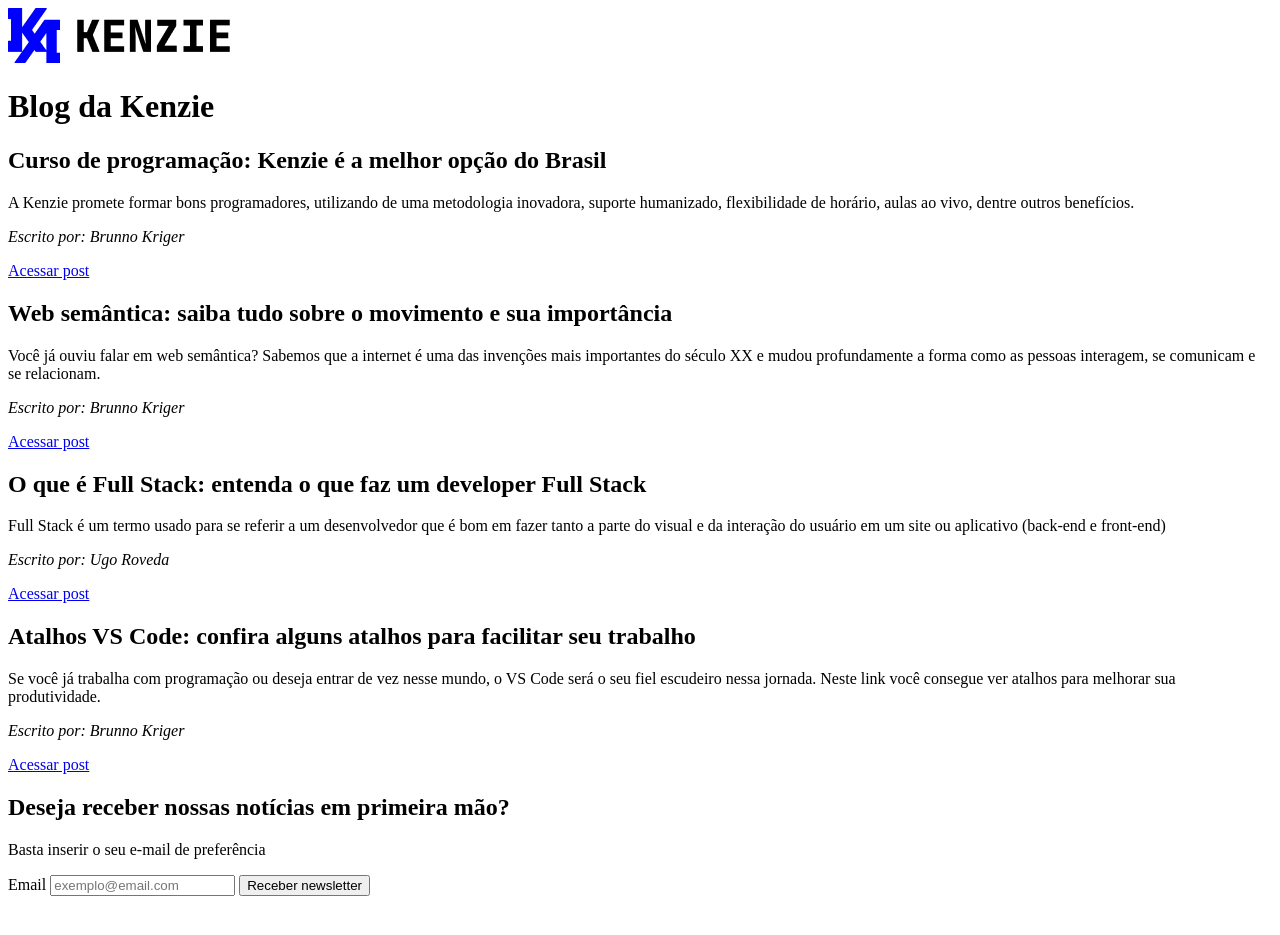
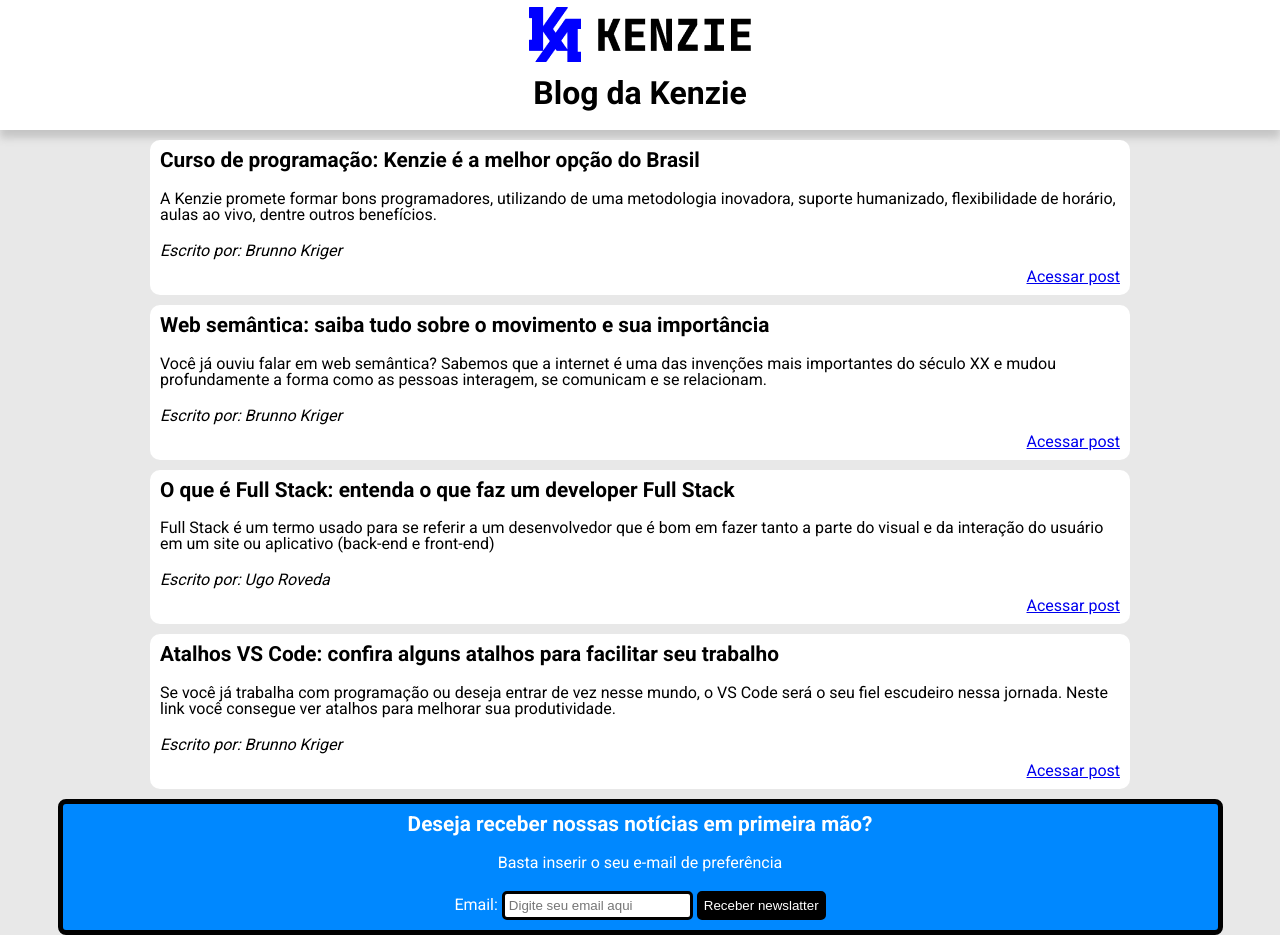
Before and after one commit to Kenzie-Academy-Brasil-Developers/m1-sp2-kenzie-blog-kauaj04, a plain HTML site: page index.html in a window 1280 px wide. Before the commit the page ends 904 px from the top, so only its background shows below. Drawn offline with Linux system fonts and the light colour scheme.

Commit message:
Tarefa 3 - Estilizando blog Kenzie

```diff
--- a/index.html
+++ b/index.html
@@ -3,6 +3,8 @@
     <head>
         <meta charset="UTF-8">
         <title>Blog Kenzie</title>
+        <link rel="stylesheet" href="./reset.css" defer>
+        <link rel="stylesheet" href="./style.css" defer>
     </head>
     <body>
         <header>
@@ -15,7 +17,7 @@
                 <p>
                     A Kenzie promete formar bons programadores, utilizando de uma metodologia inovadora, suporte humanizado, flexibilidade de horário, aulas ao vivo, dentre outros benefícios.
                 </p>
-            <p><em>Escrito por: Brunno Kriger</em></p>
+                <p class="autor"><em>Escrito por: Brunno Kriger</em></p>
                 <a href="https://kenzie.com.br/blog/melhor-curso-de-programacao/" target="_blank">Acessar post</a>
             </article>
             <article>
@@ -23,7 +25,7 @@
                 <p>
                     Você já ouviu falar em web semântica? Sabemos que a internet é uma das invenções mais importantes do século XX e mudou profundamente a forma como as pessoas interagem, se comunicam e se relacionam.
                 </p>
-            <p><em>Escrito por: Brunno Kriger</em></p>
+                <p class="autor"><em>Escrito por: Brunno Kriger</em></p>
                 <a href="https://kenzie.com.br/blog/web-semantica/" target="_blank">Acessar post</a>
             </article>
             <article>
@@ -31,7 +33,7 @@
                 <p>
                     Full Stack é um termo usado para se referir a um desenvolvedor que é bom em fazer tanto a parte do visual e da interação do usuário em um site ou aplicativo (back-end e front-end)
                 </p>
-            <p><em>Escrito por: Ugo Roveda</em></p>
+                <p class="autor"><em>Escrito por: Ugo Roveda</em></p>
                 <a href="https://kenzie.com.br/blog/full-stack-o-que-e/" target="_blank">Acessar post</a>
             </article>
             <article>
@@ -40,7 +42,7 @@
                     Se você já trabalha com programação ou deseja entrar de vez nesse mundo, o VS Code será o seu fiel escudeiro nessa jornada.
                     Neste link você consegue ver atalhos para melhorar sua produtividade.
                 </p>
-            <p><em>Escrito por: Brunno Kriger</em></p>
+                <p class="autor"><em>Escrito por: Brunno Kriger</em></p>
                 <a href="https://kenzie.com.br/blog/atalhos-vs-code/" target="_blank">Acessar post</a>
             </article>
         </main>
@@ -49,9 +51,9 @@
             <p>Basta inserir o seu e-mail de preferência</p>
 
             <form>
-            <label for="email">Email</label>
-            <input type="email" name="email" id="email" placeholder="exemplo@email.com"/>
-            <button type="submit">Receber newsletter</button>
+                <label for="email"><strong>Email:</strong></label>
+                <input type="email" name="email" id="email" placeholder="Digite seu email aqui"/>
+                <button type="submit">Receber newslatter</button>
             </form>
         </footer>
     </body>
--- /dev/null
+++ b/reset.css
@@ -0,0 +1,48 @@
+/* http://meyerweb.com/eric/tools/css/reset/
+ v2.0 | 20110126
+ License: none (public domain)
+*/
+
+html, body, div, span, applet, object, iframe,
+h1, h2, h3, h4, h5, h6, p, blockquote, pre,
+a, abbr, acronym, address, big, cite, code,
+del, dfn, em, img, ins, kbd, q, s, samp,
+small, strike, strong, sub, sup, tt, var,
+b, u, i, center,
+dl, dt, dd, ol, ul, li,
+fieldset, form, label, legend,
+table, caption, tbody, tfoot, thead, tr, th, td,
+article, aside, canvas, details, embed,
+figure, figcaption, footer, header, hgroup,
+menu, nav, output, ruby, section, summary,
+time, mark, audio, video {
+  margin: 0;
+  padding: 0;
+  border: 0;
+  font-size: 100%;
+  font: inherit;
+  vertical-align: baseline;
+}
+/* HTML5 display-role reset for older browsers */
+article, aside, details, figcaption, figure,
+footer, header, hgroup, menu, nav, section {
+  display: block;
+}
+body {
+  line-height: 1;
+}
+ol, ul {
+  list-style: none;
+}
+blockquote, q {
+  quotes: none;
+}
+blockquote:before, blockquote:after,
+q:before, q:after {
+  content: '';
+  content: none;
+}
+table {
+  border-collapse: collapse;
+  border-spacing: 0;
+}
--- /dev/null
+++ b/style.css
@@ -0,0 +1,84 @@
+@import url('https://fonts.googleapis.com/css2?family=Roboto:wght@100;400;700&display=swap');
+
+body{
+    font-family: 'Roboto', sans-serif;
+    background-color: rgb(232, 232, 232);
+    display: flex;
+    flex-direction: column;
+    align-items: center;
+}
+
+header{
+    display: flex;
+    align-items: center;
+    justify-content: center;
+    width: 100%;
+    background-color: #fff;
+    align-items: center;
+    flex-direction: column;
+    box-shadow: 0px 8px 8px rgb(197, 197, 197);
+    height: 130px;
+}
+h1{
+    font-size: 2em;
+    font-weight: bold;
+    margin-top: 15px;
+    margin-bottom: 15px;
+}
+h2{
+    font-size: 1.3em;
+    font-weight: bold;
+}
+p{
+    margin-top: 20px;
+    margin-bottom: 20px;
+}
+article{
+    display: flex;
+    flex-direction: column;
+    margin-top: 10px;
+    width: 75%;
+    background-color: white;
+    border-radius: 10px;
+    padding: 10px;
+}
+main{
+    display: flex;
+    align-items: center;
+    flex-direction: column;
+}
+footer{
+    display: flex;
+    flex-direction: column;
+    align-items: center;
+    margin-top: 10px;
+    width: 1135px;
+    background-color: white;
+    border-radius: 8px;
+    padding: 10px;
+    background-color: rgb(0, 136, 255);
+    color: white;
+    border: 5px solid black;
+}
+#email{
+    border-radius: 5px;
+    border: 3px solid black;
+    padding: 4px;
+}
+button{
+    color: white;
+    background-color: black;
+    border-radius: 5px;
+    border: 3px solid black;
+    padding: 4px;
+}
+a{
+    display: flex;
+    flex-direction: column;
+    align-items: end;
+}
+.autor{
+    font-style: italic;
+    margin: 0;
+    margin-bottom: 10px;
+}
```
Lines whose indentation alone changed are shown as unchanged.
